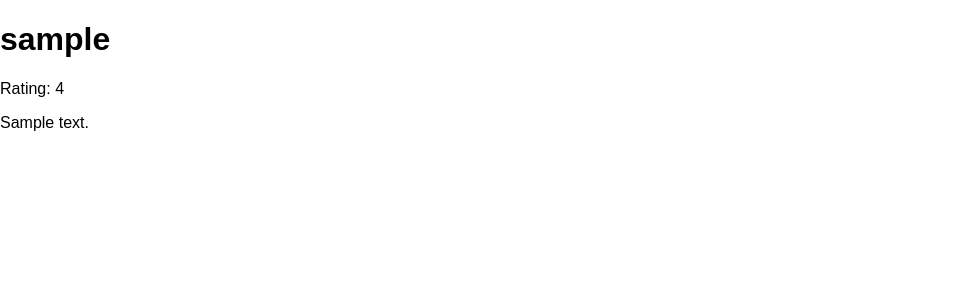
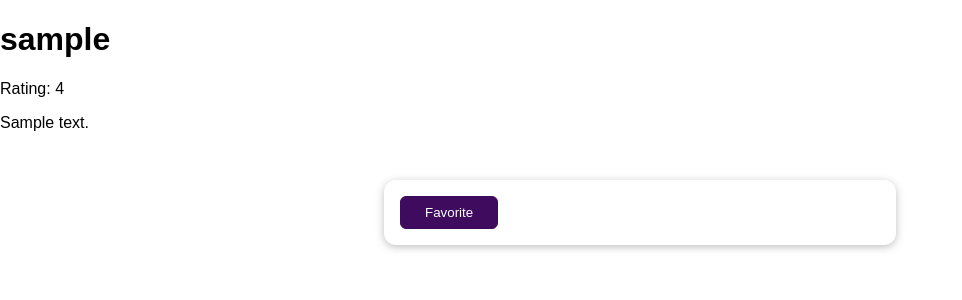
Before and after one commit to eXvimmer/django_practical_guide_course, a Django app: page /reviews/1 in a window 1280 px wide. Shown: the top 300 px of the page, without its empty margins (0-962 px from the left). Run offline with Django 4.2, Linux system fonts and the light colour scheme; tables that the repository leaves empty hold one stand-in row (values such as "Sample post").

Commit message:
Store the favorite review to session cookie.

```diff
--- a/feedback/settings.py
+++ b/feedback/settings.py
@@ -122,3 +122,7 @@ STATIC_URL = "static/"
 # https://docs.djangoproject.com/en/4.0/ref/settings/#default-auto-field
 
 DEFAULT_AUTO_FIELD = "django.db.models.BigAutoField"
+
+# how long a cookie and session should be valid (default is 2 weeks)
+# should be set in seconds (60 = 1 min)
+# SESSION_COOKIE_AGE = 60 * 24 * 7 * 2
--- a/reviews/templates/reviews/single_review.html
+++ b/reviews/templates/reviews/single_review.html
@@ -6,4 +6,13 @@
   <h1>{{ review.user_name}}</h1>
   <p>Rating: {{ review.rating }}</p>
   <p>{{ review.review_text }}</p>
+  {% if is_favorite %}
+    <p>This is my favorite</p>
+  {% else %}
+    <form action="/reviews/favorite" method="post">
+      {% csrf_token %}
+      <input type="hidden" name="review_id" value="{{ review.id }}" />
+      <button>Favorite</button>
+    </form>
+  {% endif %}
 {% endblock content %}
--- a/reviews/urls.py
+++ b/reviews/urls.py
@@ -7,5 +7,6 @@ urlpatterns = [
     path("", views.ReviewView.as_view()),
     path("thank-you", views.ThankYouView.as_view()),
     path("reviews", views.ReviewsListView.as_view()),
+    path("reviews/favorite", views.AddFavoriteView.as_view()),
     path("reviews/<int:pk>", views.ReviewDetailView.as_view()),
 ]
--- a/reviews/views.py
+++ b/reviews/views.py
@@ -1,4 +1,5 @@
-from django.views.generic import CreateView, DetailView, ListView, TemplateView
+from django.http import HttpRequest, HttpResponseRedirect
+from django.views.generic import CreateView, DetailView, ListView, TemplateView, View
 
 from .forms import ReviewForm
 from .models import Review
@@ -30,3 +31,19 @@ class ReviewsListView(ListView):
 class ReviewDetailView(DetailView):
     template_name = "reviews/single_review.html"
     model = Review
+
+    def get_context_data(self, **kwargs):
+        context = super().get_context_data(**kwargs)
+        loaded_review = self.object
+        request = self.request
+        favorite_id = request.session.get("favorite_review")
+        context["is_favorite"] = str(loaded_review.id) == favorite_id
+        return context
+
+
+class AddFavoriteView(View):
+    def post(self, request: HttpRequest):
+        review_id = request.POST["review_id"]
+        request.session["favorite_review"] = review_id  # type: ignore
+        # TODO: use the reverse function below
+        return HttpResponseRedirect("/reviews/" + review_id)  # type: ignore
```
